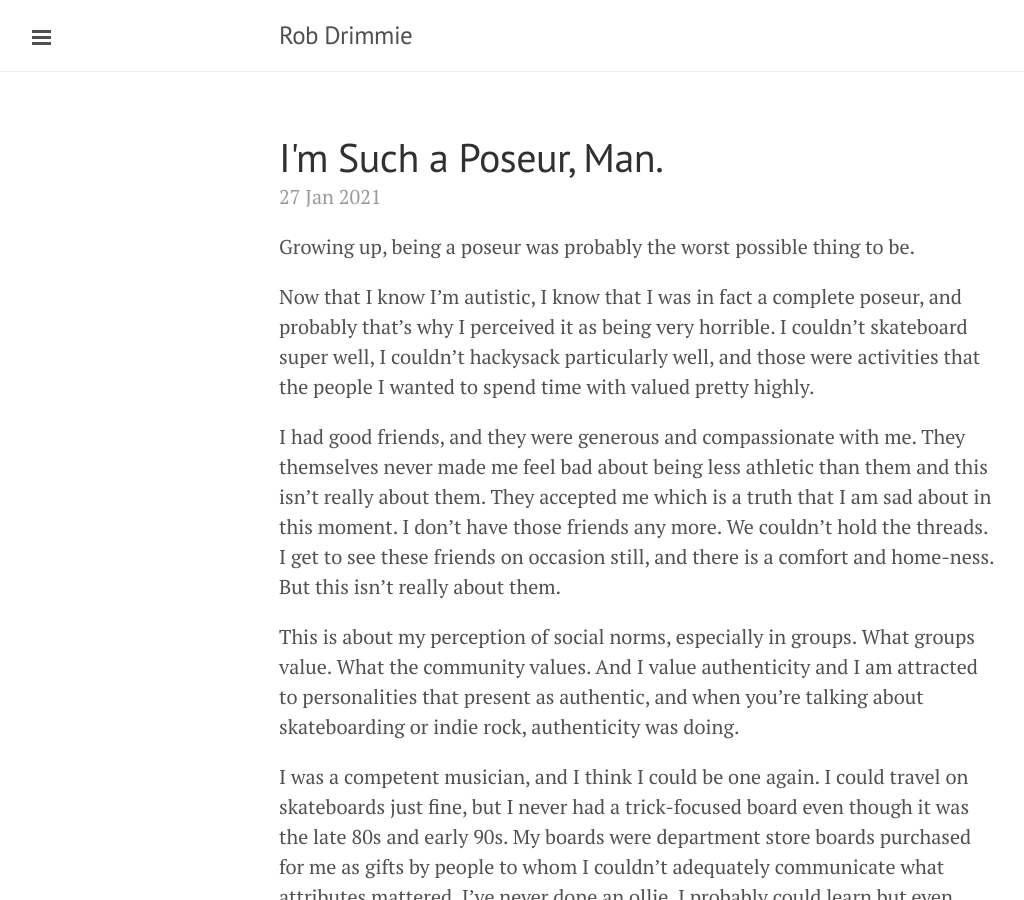
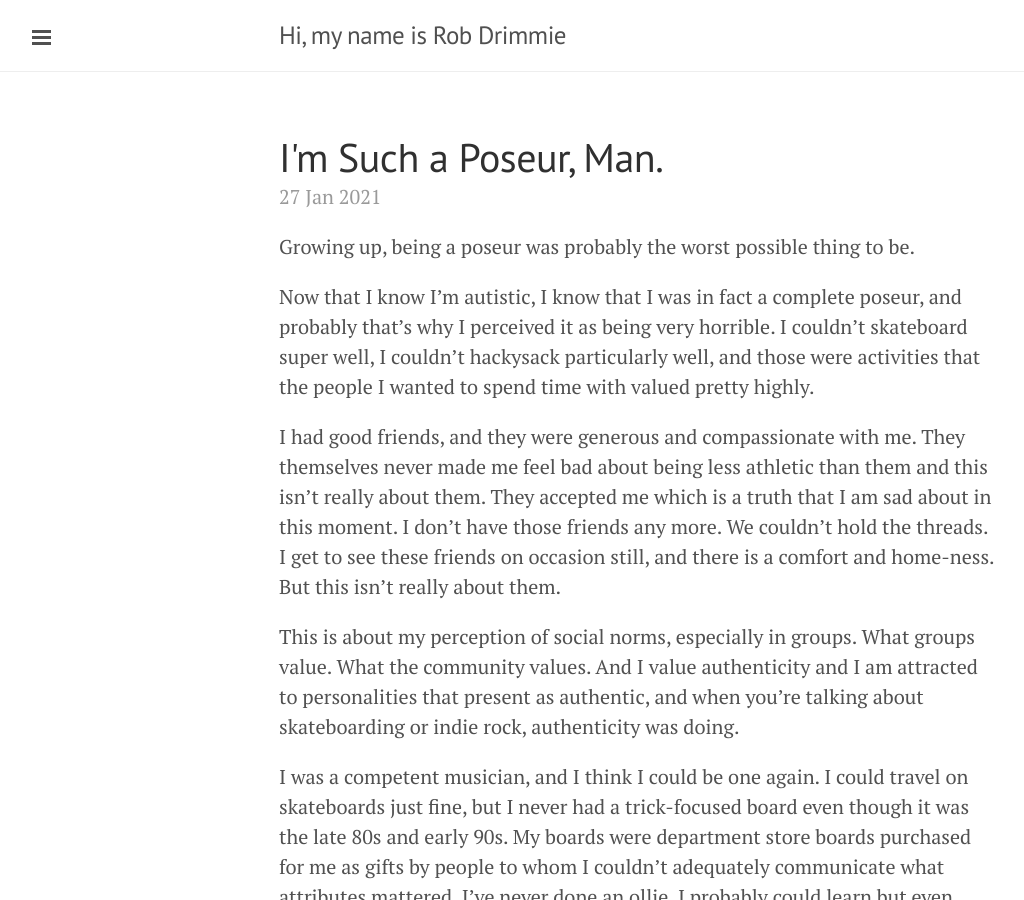
Before and after one commit to robdrimmie/robdrimmie.github.io, a Jekyll site: the page built from index.html, in a window 1280 px wide and 900 px high. Shown: the whole window, without its empty margins (1-1025 px from the left). Built offline with Jekyll 4.4.1, drawn with Linux system fonts in a browser that asks for light colours; the list of posts is cut into pages by our own code.

Commit message:
title tweak

```diff
--- a/_config.yml
+++ b/_config.yml
@@ -2,7 +2,7 @@ excerpt_separator: ""
 highlighter: rouge
 markdown: kramdown
 url: http://rmdrimmie.github.io
-title: Rob Drimmie
+title: Hi, my name is Rob Drimmie
 tagline:
 description: I like to write about my life, but it's been a long time since I've done so regularly. I'm re-establishing the habit, irregularly and poorly.
 paginate: 5
```
